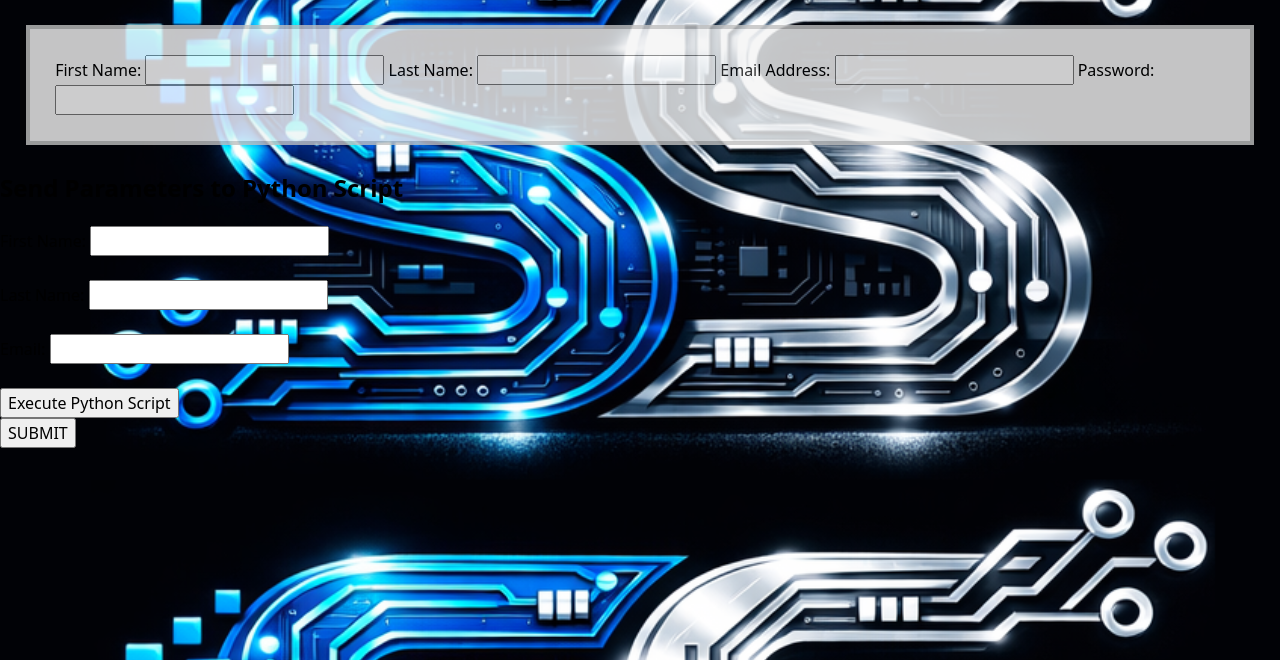
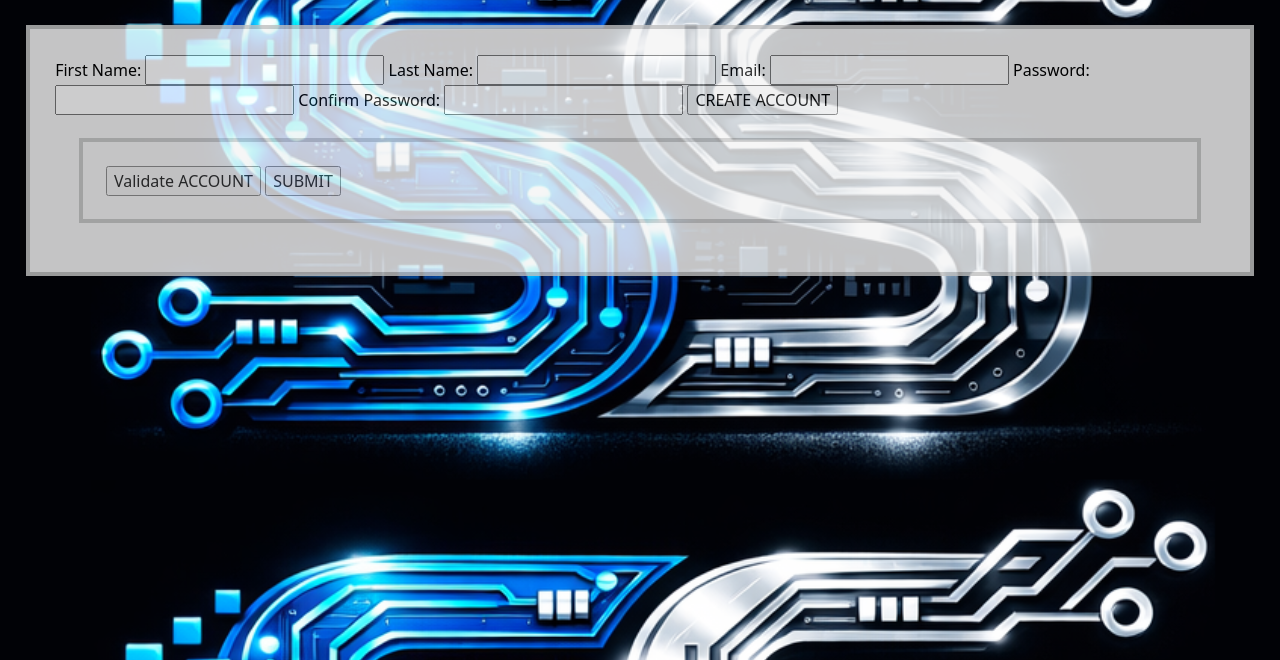
Before and after one commit to Mordon327/PythonPractice, a Flask app: page /signup in a window 1280 px wide. Shown: the part 140-800 px from the top of the page. Run offline with Flask 3, Linux system fonts and the light colour scheme.

Commit message:
Added password with confirmation. WIP

```diff
--- a/app.py
+++ b/app.py
@@ -46,17 +46,19 @@ def about_page():
 def test_page():
 	return render_template('child.html')
 
+@app.route("/redirect")
+def redirect_to_signin():
+	return render_template('signInPage.html')
+
 @app.route("/signin")
 def viewusers():
 	db = get_db()
 	cursor = db.execute('SELECT * FROM Users')
 	results = cursor.fetchall()
-	#return render_template('signInPage.html')
 	return render_template('signInPage.html', results = results)
 
 @app.route("/signup")
 def signup():
-	#return render_template('signUpPage.html')
 	return render_template('signUpPage.html')
 
 #Simple API call
@@ -66,10 +68,11 @@ def create_user():
 	FIRST_NAME = request.form['FIRST_NAME']
 	LAST_NAME = request.form['LAST_NAME']
 	EMAIL_ADDRESS = request.form['EMAIL_ADDRESS']
+	PASSWORD = request.form['PASSWORD']
 	#Execute sql on the db connection. Format Insert Into table (columns), Values (question marks used as placeholders), [replacement values for question marks]
-	db.execute('INSERT INTO Users (FIRST_NAME, LAST_NAME, EMAIL_ADDRESS, CREATE_DATE, IS_ADMIN) VALUES (?, ?, ?, ?, ?)', [FIRST_NAME, LAST_NAME, EMAIL_ADDRESS, datetime.now(), False])
+	db.execute('INSERT INTO Users (FIRST_NAME, LAST_NAME, EMAIL_ADDRESS, CREATE_DATE, IS_ADMIN, PASSWORD) VALUES (?, ?, ?, ?, ?, ?)', [FIRST_NAME, LAST_NAME, EMAIL_ADDRESS, datetime.now(), False, PASSWORD])
 	db.commit()
-	return jsonify({'message': 'User created successfully!'})
+	return redirect(url_for('redirect_to_signin'))
 
 #Read
 @app.route('/users/<int:user_id>', methods=['GET'])
@@ -97,3 +100,10 @@ def delete_user(user_id):
 	db.execute('DELETE FROM Users WHERE ID = ?', [user_id])
 	db.commit()
 	return jsonify({'message': 'User was deleted successfully!'})
+
+@app.route('/allusers', methods=['GET'])
+def allusers():
+	db = get_db()
+	db.execute('SELECT * FROM Users WHERE 1')
+	#change
+	return redirect(url_for('redirect_to_signin'))
--- /dev/null
+++ b/static/queries/getAllUsers.py
@@ -0,0 +1,4 @@
+class getAllUsersList(dbConnection):
+	db = dbConnection
+	cursor = db.execute('SELECT * FROM users WHERE 1')
+	return cursor.fetchone()
--- a/templates/signUpPage.html
+++ b/templates/signUpPage.html
@@ -6,13 +6,23 @@
   <link rel="stylesheet" href="{{ url_for('static', filename='css/style.css') }}">
   <link rel="shortcut icon" href="{{ url_for('static', filename='img/favicon.ico') }}">
   <script>
+
   // The function that runs on click
     function showMessage() {
       alert("Button was clicked using the onclick attribute!");
     }
-
-
+    function comparePassword() {
+  if (document.getElementById('field1').value !== document.getElementById('field2').value) {
+    event.preventDefault();
+    alert("Passwords must match");
+  }
+}
   </script>
+  <style>
+    .password-container { position: relative; width: 300px; }
+    .password-container input { width: 100%; padding: 10px; padding-right: 40px; box-sizing: border-box; }
+    .password-container i { position: absolute; right: 15px; top: 50%; transform: translateY(-50%); cursor: pointer; }
+  </style>
 </head>
 <header>
   <ul class="topnav">
@@ -23,43 +33,27 @@
   </ul>
 </header>
 <body>
-  <span>
-    <div>First Name:
-    <input type="text" id="firstname"></input>
-    Last Name:
-    <input type="text" id="lastname"></input>
-    Email Address:
-    <input type="text" id="emailaddress"></input>
-    Password:
-    <input type="text" id="password"></input>
-    </div>
-  </span>
-
-
-      <h2>Send Parameters to Python Script</h2>
-
   <!-- Form sends data via POST to the /run-script route -->
-    <form action="/users" method="POST">
-        <label>First Name:</label>
+  <span><form action="/users" method="POST">
+    <div><label>First Name:</label>
       <input type="text" name="FIRST_NAME" required>
-        <br><br>
 
       <label>Last Name:</label>
       <input type="text" name="LAST_NAME" required>
-        <br><br>
 
       <label>Email:</label>
       <input type="text" name="EMAIL_ADDRESS" required>
-        <br><br>
 
-        <button type="submit">Execute Python Script</button>
-    </form>
+      <label>Password:</label>
+      <input type="text" name="PASSWORD" required id="field1">
 
-    <!-- Displays the result if it exists -->
-    <!-- {% if result %}
-        <h3>Output from Python:</h3>
-        <p>{{ result }}</p>
-    {% endif %} -->
-  <button onclick="showMessage()">SUBMIT</button>
+      <label>Confirm Password:</label>
+      <input type="text" name="confirmPassword" required id="field2">
+
+      <button type="submit" onclick="validateAndSubmit()">CREATE ACCOUNT</button>
+    </form><div></span>
+      <button onclick="comparePassword()">Validate ACCOUNT</button>
+
+      <button onclick="event.preventDefault(); comparePassword()">SUBMIT</button>
     </body>
     </html>
```
Also changed, not shown: static/js/comparePasswordFields.js (added, +14 -0 lines), static/img/eye_icon.png (added), 1 other file. Lines whose indentation alone changed are shown as unchanged.
